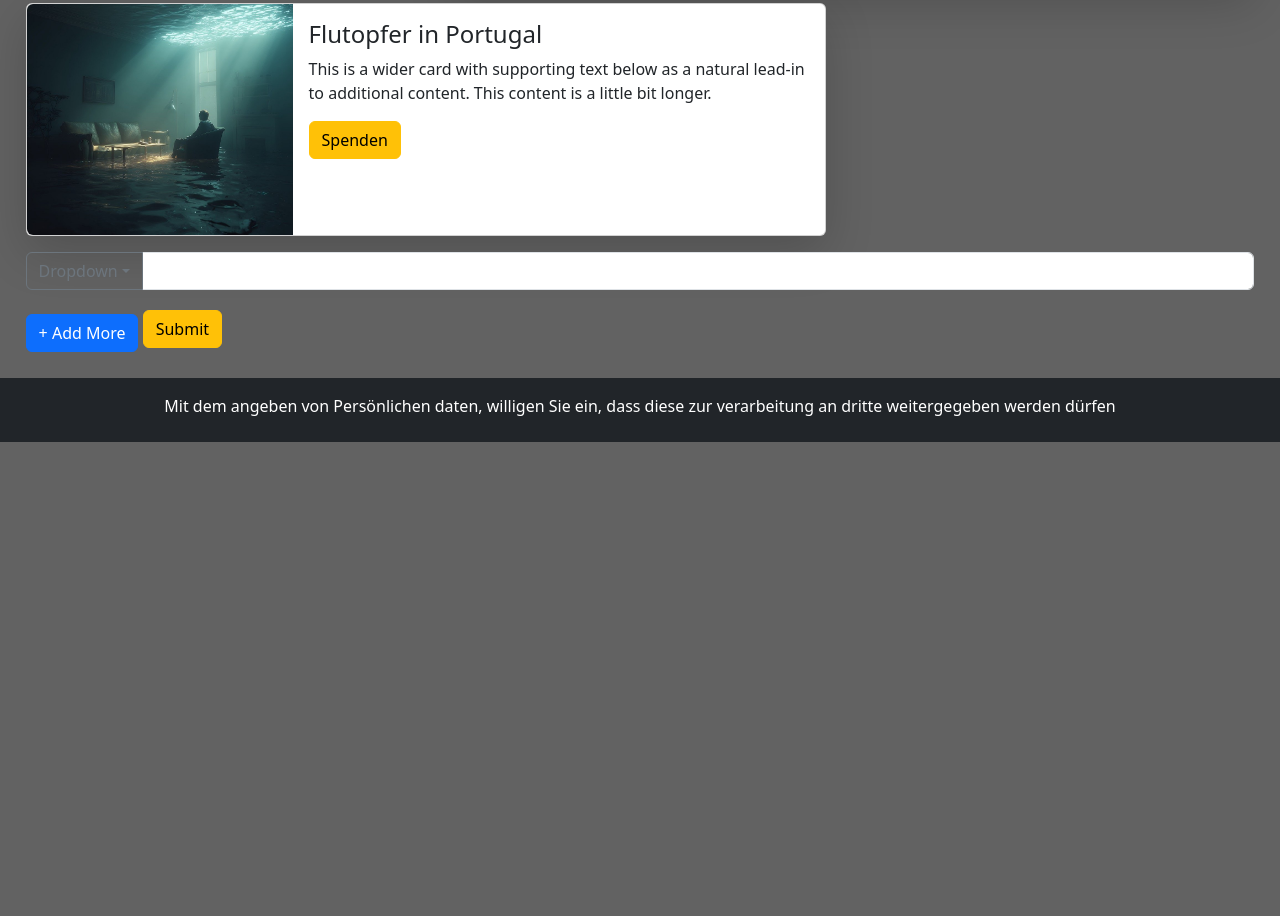
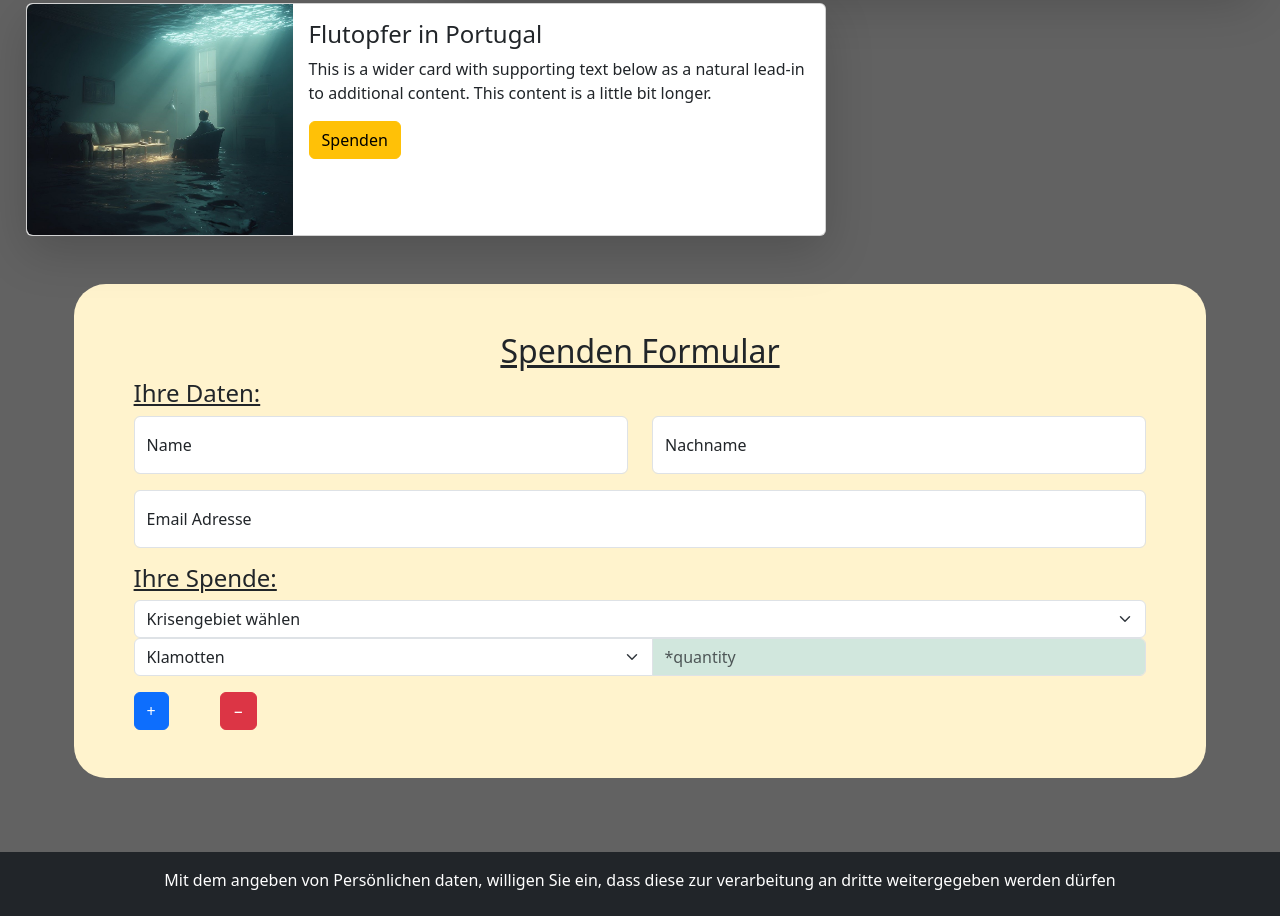
Before and after one commit to Tobert03/Kleiderspenden-Registrierung, a plain HTML site: page index.html in a window 1280 px wide. Shown: the part 768-1684 px from the top of the page. Before the commit the page ends 1210 px from the top, so only its background shows below. Drawn offline with nearby package versions, Linux system fonts and the light colour scheme.

Commit message:
added Labels and Inputs to the form

```diff
--- a/index.html
+++ b/index.html
@@ -93,23 +93,91 @@
       </div>
     </div>
 
-    <form>
 
-      <div id="repeatable-container">
-        <div class="input-group mb-3 repeatable-item">
-          <button class="btn btn-outline-secondary dropdown-toggle" type="button" data-bs-toggle="dropdown" aria-expanded="false">Dropdown</button>
-          <ul class="dropdown-menu">
-            <li><a class="dropdown-item" href="#">Action</a></li>
-            <li><a class="dropdown-item" href="#">Another action</a></li>
-            <li><a class="dropdown-item" href="#">Something else here</a></li>
-          </ul>
-          <input type="text" class="form-control" aria-label="Text input with dropdown button">
+
+
+    <form class="bg-warning-subtle p-md-5 rounded-5 m-5">
+
+      <div class="text-center text-decoration-underline">
+        <h2>Spenden Formular</h2>
+      </div>
+
+
+
+      <div class="container">
+
+        <div class="text-start text-decoration-underline">
+          <h4>Ihre Daten:</h4>
+        </div>
+
+
+         <div class="row">
+            <div class="col">
+              <div class="form-floating mb-3">
+                <input type="text" class="form-control" id="floatingInput" placeholder="Tobi">
+                <label for="floatingInput">Name</label>
+              </div>
+            </div>
+            <div class="col">
+              <div class="form-floating mb-3">
+                <input type="text" class="form-control" id="floatingInput" placeholder="Schulze">
+                <label for="floatingInput">Nachname</label>
+              </div>
+            </div>
+          </div>
+
+        <div class="form-floating mb-3">
+          <input type="email" class="form-control" id="floatingInput" placeholder="name@example.com">
+          <label for="floatingInput">Email Adresse</label>
+        </div>
+
+
+        <div class="text-start text-decoration-underline">
+          <h4>Ihre Spende:</h4>
+        </div>
+
+        <div class="row">
+          <div class="col">
+            <select class="form-select" aria-label="Default select example">
+              <option selected>Krisengebiet wählen</option>
+              <option value="1">Kinder in Kenya</option>
+              <option value="2">Obdachlose in Osteuropa</option>
+              <option value="3">Flutopfer in Portugal</option>
+            </select>
+          </div>
+        </div>
+
+
+
+        <div class="row" id="repeatable-container">
+
+          <div class="input-group mb-3 repeatable-item col-4">
+            <select class="form-select" aria-label="Default select example">
+              <option selected>Klamotten</option>
+              <option value="1">Oberteile</option>
+              <option value="2">Hosen</option>
+              <option value="3">Schuhe</option>
+            </select>
+            <input type="text" class="form-control bg-success-subtle" aria-label="Text input with dropdown button" placeholder="*quantity">
+          </div>
+
+        </div>
+
+        <div class="row justify-content-start">
+
+          <div class="col-1">
+            <button type="button" id="addItem" class="btn btn-primary">+</button>
+          </div>
+          <div class="col-1">
+            <button type="button" id="removeItem" class="btn btn-danger">−</button>
+          </div>
+
         </div>
       </div>
 
-      <button type="button" id="addItem" class="btn btn-primary mt-2">+ Add More</button>
 
-      <button type="submit" class="btn btn-warning">Submit</button>
+
+
     </form>
 
   </main>
@@ -125,16 +193,24 @@
     document.getElementById("addItem").addEventListener("click", function () {
       let container = document.getElementById("repeatable-container");
       console.log("hallo")
-      // clone first element
+
       let template = container.querySelector(".repeatable-item");
       let clone = template.cloneNode(true);
 
-      // clear inputs in clone
       clone.querySelectorAll("input").forEach(input => input.value = "");
 
       container.appendChild(clone);
     });
 
+     document.getElementById("removeItem").addEventListener("click", function () {
+      const container = document.getElementById("repeatable-container");
+      const items = container.querySelectorAll(".repeatable-item");
+
+      if (items.length > 1) {
+        items[items.length - 1].remove();
+    }
+    });
+
   </script>
 </body>
 </html>
```
